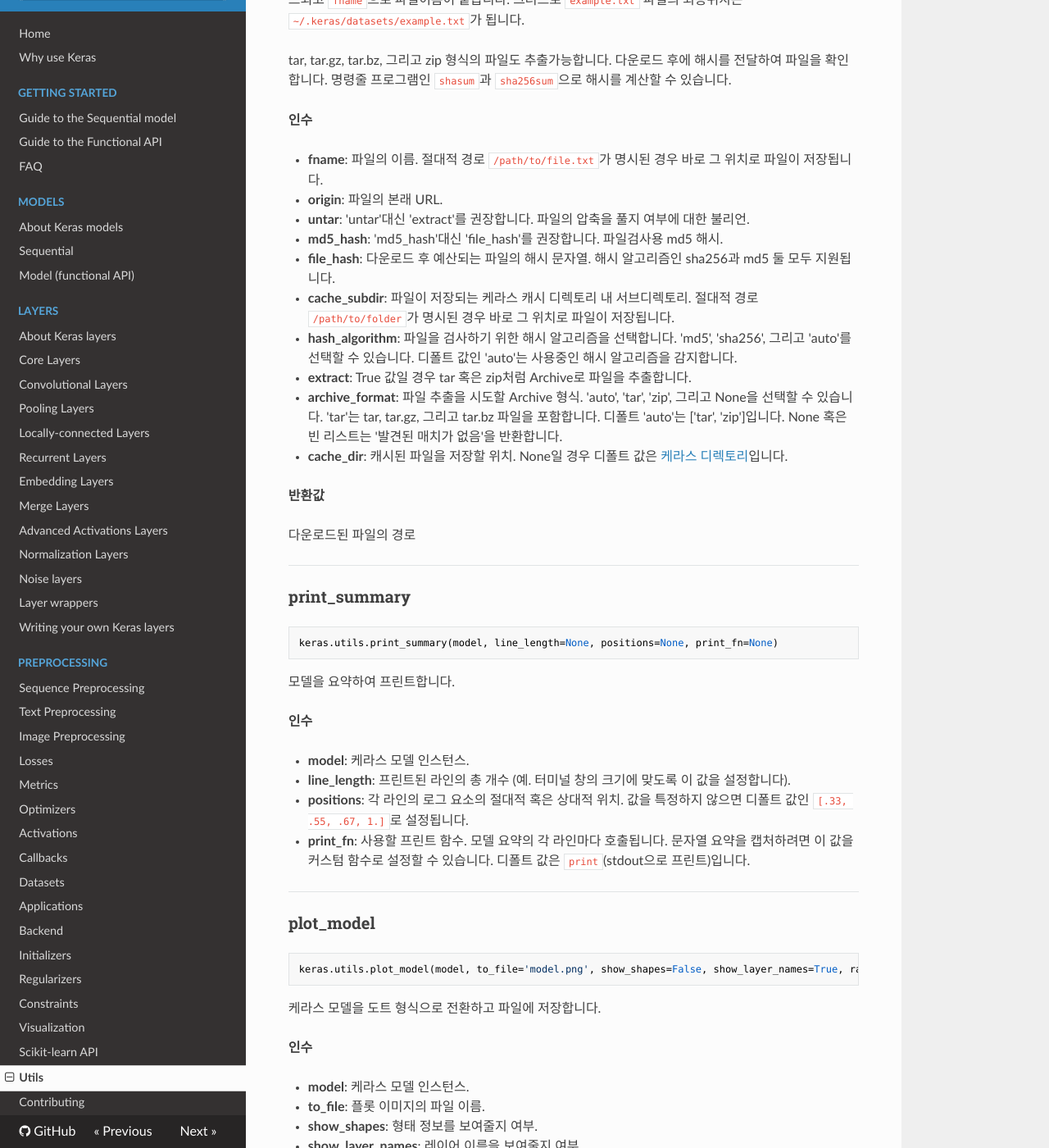
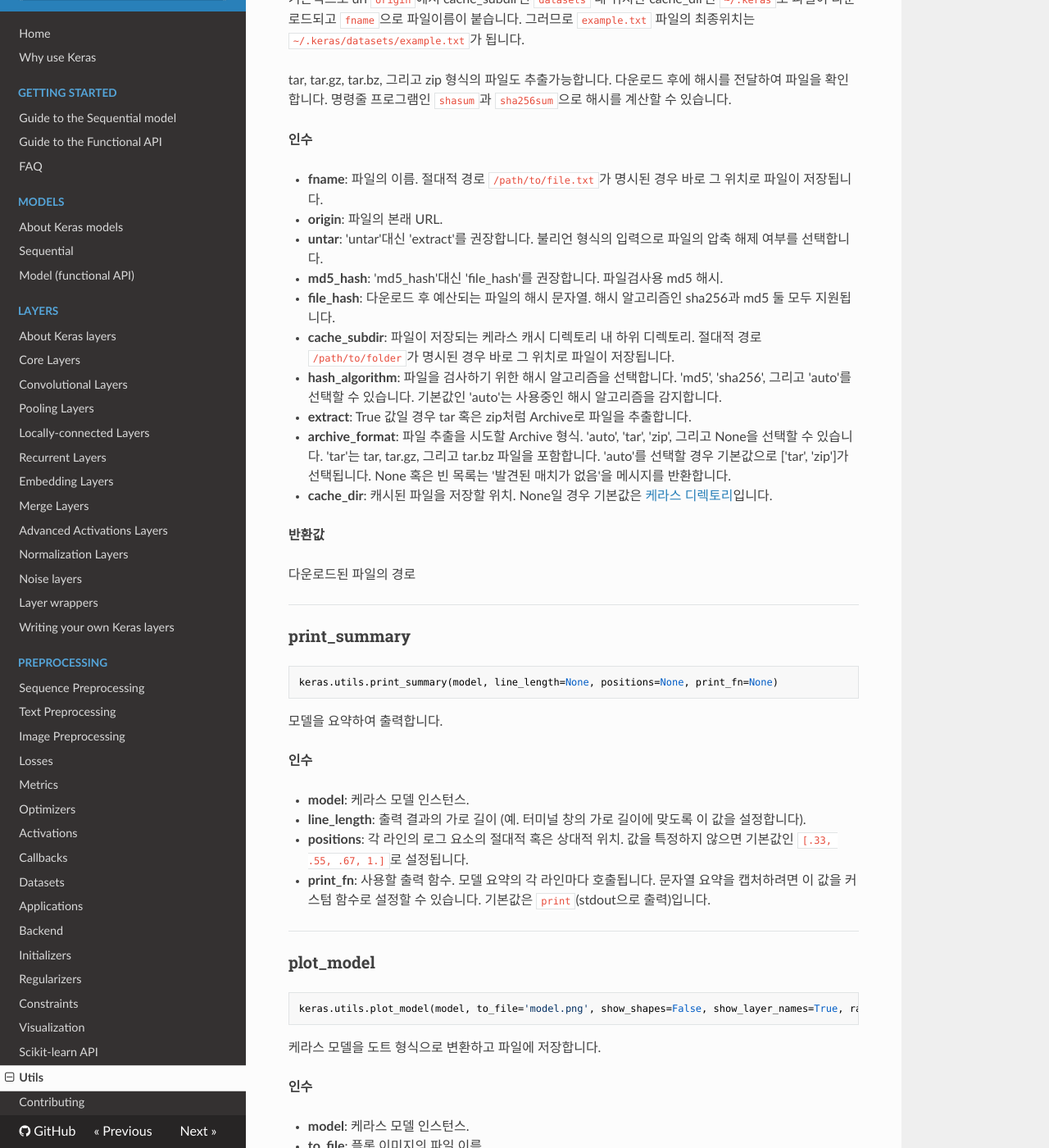
Before and after one commit to keras-team/keras-docs-ko, an MkDocs documentation site: the page built from sources/utils.md, in a window 1280 px wide and 1400 px high, scrolled down 3431 px. Shown: the whole window at 82% size. Built offline with MkDocs 1.6.1, drawn with Linux system fonts in a browser that asks for light colours; nearby versions of some CDN libraries; some of the changed text lies outside the part shown.

Commit message:
Update utils.md

````diff
--- a/sources/utils.md
+++ b/sources/utils.md
@@ -11,7 +11,7 @@
 글로벌 커스텀 객체로의 변환은
 `with` 명령문의 영역 내에서 유효합니다. `with` 명령문이 끝나면,
 글로벌 커스텀 객체는
-`with` 명령문 시작에서의 상태로 되돌아갑니다.
+`with` 명령문 시작 상태로 되돌아갑니다.
 
 __예시__
 
@@ -21,12 +21,12 @@
 ```python
 with CustomObjectScope({'MyObject':MyObject}):
     layer = Dense(..., kernel_regularizer='MyObject')
-    # save, load, 등의 함수가 이름을 통해 커스텀 객체를 인지합니다
+    # save, load, 등의 함수가 주어진 이름으로 커스텀 객체를 인지합니다.
 ```
 
 ----
 
-<span style="float:right;">[[source]](https://github.com/keras-team/keras/blob/master/keras/utils/io_utils.py#L26)</span>
+<span style="float:right;">[[source]](https://github.com/keras-team/keras/blob/master/keras/utils/io_utils.py#L25)</span>
 ### HDF5Matrix
 
 ```python
@@ -43,18 +43,18 @@
 model.predict(x_data)
 ```
 
-`start`와 `end`를 제공해서 데이터셋을 조각으로 잘라 사용할 수 있도록 합니다.
+`start`와 `end` 인수를 이용하여 데이터셋을 자를 수 있습니다.
 
-선택적으로 정규화 함수(혹은 람다)를 사용할 수 있습니다.
+추가적으로 정규화 함수(혹은 람다)를 사용할 수 있습니다.
 이는 회수된 모든 데이터 조각에 대해 호출됩니다.
 
 __인수__
 
 - __datapath__: 문자열, HDF5 파일의 경로입니다
-- __dataset__: 문자열, datapath에 명시된 파일 내 HDF5 데이터셋의
-    이름입니다.
-- __start__: 정수, 명시된 데이터셋의 원하는 조각의 시작부분입니다
-- __end__: 정수, 명시된 데이터셋의 원하는 조각의 끝부분입니다
+- __dataset__: 문자열, 'datapath'에 명시된 파일 내 HDF5 데이터셋의
+    이름입니다
+- __start__: 정수, 데이터셋에서 자르기 원하는 부분의 시작점입니다
+- __end__: 정수, 데이터셋에서 자르기 원하는 부분의 끝점입니다
 - __normalizer__: 데이터가 회수될 때 데이터에 대해서 호출할 함수
 
 __반환값__
@@ -73,14 +73,14 @@
 데이터셋 등의 데이터 시퀀스를 학습하기 위한 베이스 객체.
 
 모든 `Sequence`는 `__getitem__`과 `__len__` 메서드를 실행해야 합니다.
-`on_epoch_end`를 실행하여 세대와 세대 사이에 데이터셋을 수정할 수 있습니다.
+`on_epoch_end`메서드를 사용하면, 매 에폭의 끝에서 데이터셋을 수정할 수 있습니다.
 `__getitem__` 메서드는 완전한 배치를 반환해야 합니다.
 
 __안내_
 
 
 `Sequence`는 멀티프로세싱을 보다 안전하게 실행합니다.
-생성기와는 다르게 네트워크가 각 세대에 한 샘플을 한 번만 학습하도록
+생성기와는 다르게 네트워크가 각 에폭당 한 샘플을 한 번만 학습하도록
 보장해줍니다.
 
 __예시__
@@ -91,8 +91,8 @@
 from skimage.transform import resize
 import numpy as np
 
-# 여기서 `x_set`은 이미지 파일 경로의 리스트입니다
-# 그리고 `y_set`은 연관 클래스입니다.
+# 여기서 `x_set`은 이미지 파일 경로의 목록입니다
+# 그리고 `y_set`은 관련 클래스입니다.
 
 class CIFAR10Sequence(Sequence):
 
@@ -131,12 +131,12 @@
 - __y__: 행렬로 변환할 클래스 벡터
     (0부터 num_classes까지의 정수).
 - __num_classes__: 클래스의 총 개수.
-- __dtype__: 문자열로 표현된 인풋의 데이터 자료형
+- __dtype__: 문자열로 표현된 입력의 데이터 자료형
     (`float32`, `float64`, `int32`...)
 
 __반환값__
 
-인풋의 이진행렬 표현.
+입력 값의 이진행렬 표현.
 클래스 축이 마지막에 위치합니다.
 
 __예시__
@@ -191,7 +191,7 @@
 
 캐시에 파일이 존재하지 않으면 URL에서 파일을 다운로드 합니다.
 
-디폴트로 url `origin`에서 cache_subdir인 `datasets` 내 위치한
+기본적으로 url `origin`에서 cache_subdir인 `datasets` 내 위치한
 cache_dir인 `~/.keras`로 파일이 다운로드되고
 `fname`으로 파일이름이 붙습니다. 그러므로
 `example.txt` 파일의 최종위치는 `~/.keras/datasets/example.txt`가 됩니다.
@@ -206,25 +206,25 @@
     바로 그 위치로 파일이 저장됩니다.
 - __origin__: 파일의 본래 URL.
 - __untar__: 'untar'대신 'extract'를 권장합니다.
-    파일의 압축을 풀지 여부에 대한 불리언.
+    불리언 형식의 입력으로 파일의 압축 해제 여부를 선택합니다.
 - __md5_hash__: 'md5_hash'대신 'file_hash'를 권장합니다.
     파일검사용 md5 해시.
 - __file_hash__: 다운로드 후 예산되는 파일의 해시 문자열.
     해시 알고리즘인 sha256과 md5 둘 모두 지원됩니다.
-- __cache_subdir__: 파일이 저장되는 케라스 캐시 디렉토리 내 서브디렉토리.
+- __cache_subdir__: 파일이 저장되는 케라스 캐시 디렉토리 내 하위 디렉토리.
     절대적 경로 `/path/to/folder`가 명시된 경우
     바로 그 위치로 파일이 저장됩니다.
 - __hash_algorithm__: 파일을 검사하기 위한 해시 알고리즘을 선택합니다.
     'md5', 'sha256', 그리고 'auto'를 선택할 수 있습니다.
-    디폴트 값인 'auto'는 사용중인 해시 알고리즘을 감지합니다.
+    기본값인 'auto'는 사용중인 해시 알고리즘을 감지합니다.
 - __extract__: True 값일 경우 tar 혹은 zip처럼 Archive로 파일을 추출합니다.
 - __archive_format__: 파일 추출을 시도할 Archive 형식.
     'auto', 'tar', 'zip', 그리고 None을 선택할 수 있습니다.
     'tar'는 tar, tar.gz, 그리고 tar.bz 파일을 포함합니다.
-    디폴트 'auto'는 ['tar', 'zip']입니다.
-    None 혹은 빈 리스트는 '발견된 매치가 없음'을 반환합니다.
+    'auto'를 선택할 경우 기본값으로 ['tar', 'zip']가 선택됩니다.
+    None 혹은 빈 목록는 '발견된 매치가 없음'을 메시지를 반환합니다.
 - __cache_dir__: 캐시된 파일을 저장할 위치.
-    None일 경우 디폴트 값은 [케라스 디렉토리](/faq/#where-is-the-keras-configuration-filed-stored)입니다.
+    None일 경우 기본값은 [케라스 디렉토리](/faq/#where-is-the-keras-configuration-filed-stored)입니다.
 
 __반환값__
 
@@ -240,21 +240,21 @@
 ```
 
 
-모델을 요약하여 프린트합니다.
+모델을 요약하여 출력합니다.
 
 __인수__
 
 - __model__: 케라스 모델 인스턴스.
-- __line_length__: 프린트된 라인의 총 개수
-    (예. 터미널 창의 크기에 맞도록
+- __line_length__: 출력 결과의 가로 길이
+    (예. 터미널 창의 가로 길이에 맞도록
     이 값을 설정합니다).
 - __positions__: 각 라인의 로그 요소의 절대적 혹은 상대적 위치.
-    값을 특정하지 않으면 디폴트 값인 `[.33, .55, .67, 1.]`로 설정됩니다.
-- __print_fn__: 사용할 프린트 함수.
+    값을 특정하지 않으면 기본값인 `[.33, .55, .67, 1.]`로 설정됩니다.
+- __print_fn__: 사용할 출력 함수.
     모델 요약의 각 라인마다 호출됩니다.
     문자열 요약을 캡처하려면
     이 값을 커스텀 함수로 설정할 수 있습니다.
-    디폴트 값은 `print`(stdout으로 프린트)입니다.
+    기본값은 `print`(stdout으로 출력)입니다.
 
 ----
 
@@ -266,14 +266,14 @@
 ```
 
 
-케라스 모델을 도트 형식으로 전환하고 파일에 저장합니다.
+케라스 모델을 도트 형식으로 변환하고 파일에 저장합니다.
 
 __인수__
 
 - __model__: 케라스 모델 인스턴스.
 - __to_file__: 플롯 이미지의 파일 이름.
-- __show_shapes__: 형태 정보를 보여줄지 여부.
-- __show_layer_names__: 레이어 이름을 보여줄지 여부.
+- __show_shapes__: 입출력 형태 정보를 보여줄지 여부.
+- __show_layer_names__: 층 이름을 보여줄지 여부.
 - __rankdir__: `rankdir` 인수가,
     플롯의 형식을 결정하는 문자열인 PyDot으로 전달됩니다:
     'TB'는 세로 플롯;
@@ -281,10 +281,10 @@
 - __expand_nested__: 중첩된 모델을 클러스터로 확장할지 여부.
 - __dpi__: 도트 DPI.
 
-__Returns__
+Returns:
 
-A Jupyter notebook Image object if Jupyter is installed.
-This enables in-line display of the model plots in notebooks.
+주피터가 설치된 경우 주피터 노트북 이미지 객체를 반환합니다.
+이 메소드를 이용하면 주피터 노트북에서 모델을 바로 출력하여 확인할 수 있습니다.
 
 ----
 
@@ -301,17 +301,17 @@
 이 함수는 구체적으로 단일기계 다중-GPU 데이터 병렬처리를 실행합니다.
 다음과 같은 방식으로 작동합니다:
 
-- 모델의 인풋을 여러 서브 배치로 나눕니다.
-- 모델 복사본을 각 서브 배치에 적용합니다.
-각 모델 복사본이 특별히 배정된 GPU에서 실행됩니다.
+- 모델의 입력을 여러 하위 배치로 나눕니다.
+- 모델 복사본을 각 하위 배치에 적용합니다.
+각 모델 복사본은 전용 GPU에서 실행됩니다.
 - 결과물을 (CPU에서) 연결하여 하나의 큰 배치로 만듭니다.
 
 예. `batch_size`가 64이고 `gpus=2`라면,
-인풋이 각 32개의 샘플로 구성된 2개의 서브 배치로 나뉘고,
-한 GPU 당 각각의 서브 배치가 처리된 후,
+입력이 각 32개의 샘플로 구성된 2개의 하위 배치로 나뉘고,
+한 GPU 당 각각의 하위 배치가 처리된 후,
 64개의 처리된 샘플로 구성된 완전한 배치를 반환합니다.
 
-8개의 GPU까지는 유사선형적인 속도증가를 유도합니다.
+8개의 GPU까지는 거의 선형적으로 속도 향상이 예상됩니다.
 
 이 함수는 현재 탠서플로우 백엔드에서만
 사용가능합니다.
@@ -322,10 +322,10 @@
     메모리 부족 오류를 피하기 위해서 이 모델을 CPU에 생성해두는 방법이 있습니다
     (아래의 사용법 예시를 참고하십시오).
 - __gpus__: 정수 >= 2 혹은 정수 리스트, number of GPUs or
-    생성된 모델 복사본을 위치시킬 GPU의 개수 혹은 GPU ID의 리스트.
-- __cpu_merge__: CPU의 유효범위 내에서 모델 가중치를 합치는 것을 강제할지
+    생성된 모델 복사본을 위치시킬 GPU의 개수 혹은 GPU ID의 목록.
+- __cpu_merge__: CPU의 유효범위 내에서 모델 가중치를 합치는 것을 강제
     여부를 명시하는 불리언 값.
-- __cpu_relocation__: CPU의 유효범위 내에서 모델 가중치를 생성할지
+- __cpu_relocation__: CPU의 유효범위 내에서 모델 가중치를 생성
     여부를 명시하는 불리언 값.
     만약 이전의 어떤 장치의 유효범위에도 모델이 정의되지 않았다면,
     이 옵션을 활성화시켜 문제를 해결할 수 있습니다.
@@ -396,7 +396,7 @@
 ..
 ```
 
-Example 3 - GPU에서 가중치를 병합하는 모델 학습 (NV-link에 권장됩니다)
+예시 3 - GPU에서 가중치를 병합하는 모델 학습 (NV-link에 권장됩니다)
 
 ```python
 ..
````
